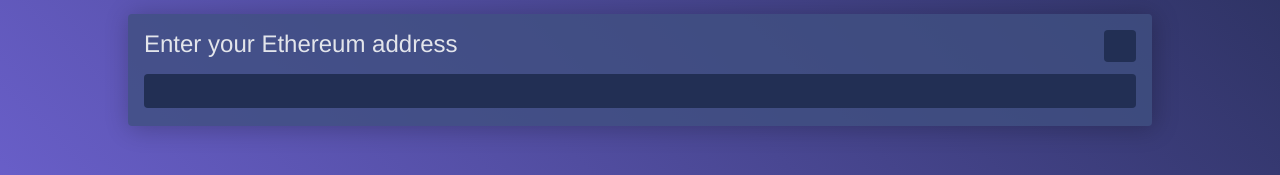
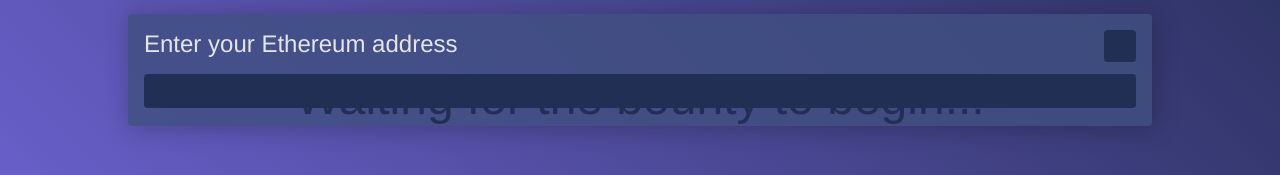
Before and after one commit to BlockBounty/BlockBounty, a Vue app in the folder Client/: page / in a window 1280 px wide. Shown: the part 330-505 px from the top of the page. Built offline with nearby package versions, Linux system fonts and the light colour scheme.

Commit message:
QOL for client, handle waiting for bounties to begin. Devin

```diff
--- a/Client/src/components/ProgressComponent.vue
+++ b/Client/src/components/ProgressComponent.vue
@@ -1,4 +1,5 @@
 <template>
+    <div>
         <div class="card border-radius" :class="{hidden: isHidden}">
             <div class="progress-metric flex">
                 <div class="label">Steps Contributed</div>
@@ -8,6 +9,10 @@
             <div class="progress-metric flex">
                 <div class="label">Controllers</div>
                 <div class="value">{{totalControllers}}</div>
+            </div>
+        </div>
+        <div class="waiting" v-if="isHidden">
+            Waiting for the bounty to begin...
         </div>
     </div>
 </template>
@@ -72,4 +77,12 @@
     font-size: 3rem;
     text-align: center;
 }
+
+.waiting {
+    position: absolute;
+    width: 100vw;
+    text-align: center;
+    top: 50vh;
+    font-size: 3rem;
+}
 </style>
--- a/Client/static/ComputeWorker.js
+++ b/Client/static/ComputeWorker.js
@@ -27,7 +27,20 @@
 let getNextJob = (config) => {
     const getJobRequest = new Request(`${config.apiUrl}/api/controllers/${config.jobId}`);
     getJobRequest.headers.append('X-Ether-Address', config.address);
-    return fetch(getJobRequest).then(res => res.json());
+
+    let fetchJob = (resolver) => {
+        fetch(getJobRequest)
+            .then(res => res.json())
+            .then(json => res(json))
+            .catch(err => {
+                console.log("Failed to get a job for jobId: " + config.jobId);
+                setTimeout(() => fetchJob(resolver), 1000);
+            });
+    }
+
+    return new Promise((resolver, rej) => {
+        fetchJob(resolver);
+    });
 };
 
 let pushController = (controller, wasmExports) => {
```
Lines whose indentation alone changed are shown as unchanged.
